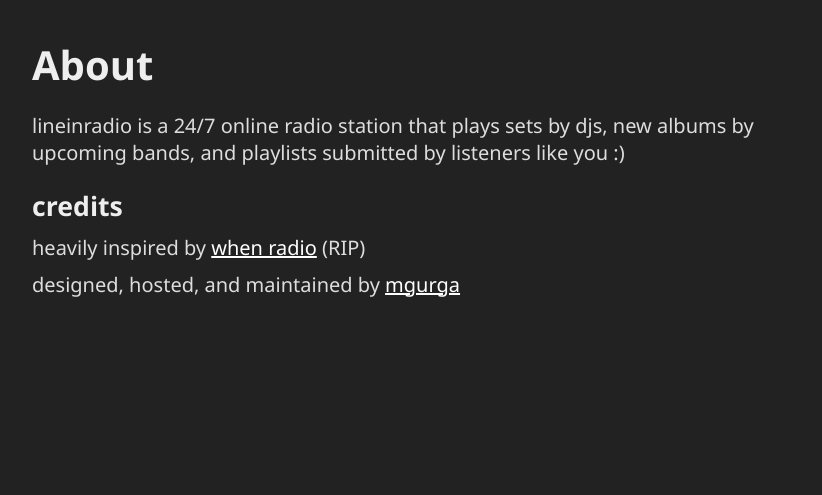
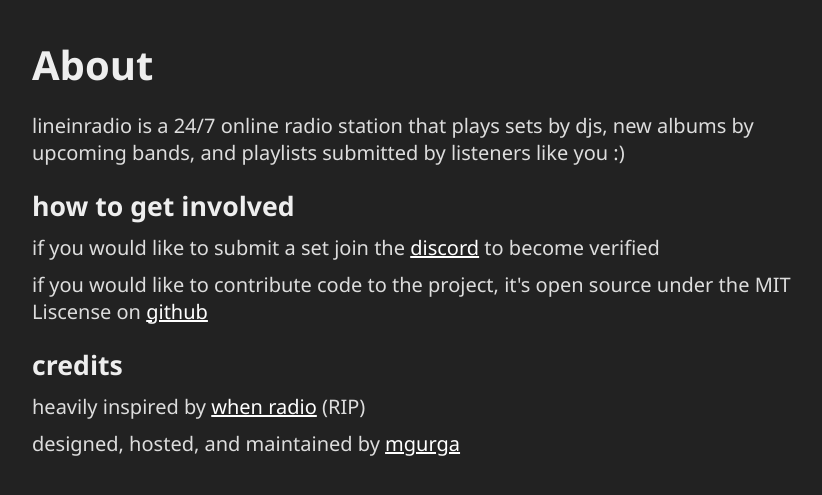
Before and after one commit to mgurga/lineinradio, a Django app: page /about in a window 1280 px wide. Shown: the part 49-544 px from the top of the page, without its empty margins (224-1046 px from the left). Run offline with Django 4.2, Linux system fonts and the light colour scheme.

Commit message:
added links to about page

```diff
--- a/website/templates/about.html
+++ b/website/templates/about.html
@@ -19,6 +19,10 @@
         <p>lineinradio is a 24/7 online radio station that plays sets by djs, new albums by upcoming bands, and
             playlists submitted by listeners like you :)</p>
 
+        <h2>how to get involved</h2>
+        <p>if you would like to submit a set join the <a href="https://discord.gg/2MKbkMCsep">discord</a> to become verified</p>
+        <p>if you would like to contribute code to the project, it's open source under the MIT Liscense on <a href="https://github.com/mgurga/lineinradio">github</a></p>
+
         <h2>credits</h2>
         <p>heavily inspired by <a href="https://whenco.site/">when radio</a> (RIP)</p>
         <p>designed, hosted, and maintained by <a href="https://github.com/mgurga">mgurga</a></p>
```
